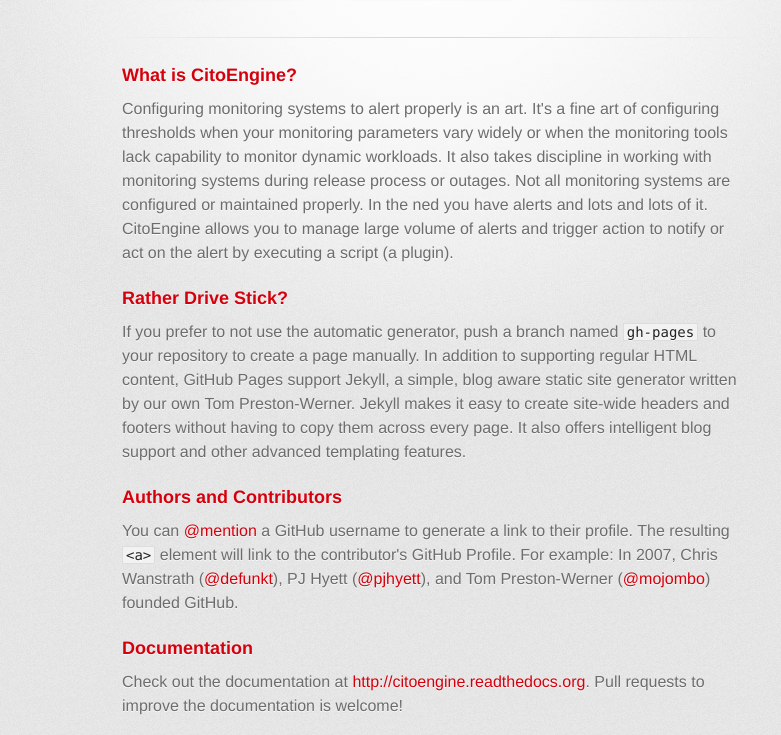
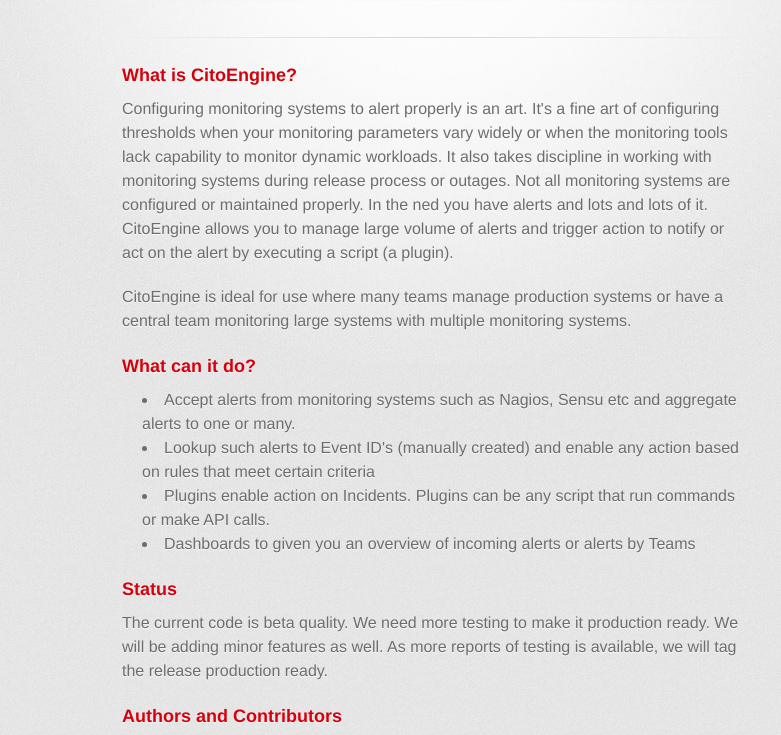
Before and after one commit to CitoEngine/citoengine.github.io, a plain HTML site: page index.html in a window 1280 px wide. Shown: the part 209-944 px from the top of the page, without its empty margins (208-989 px from the left). Drawn offline with Linux system fonts and the light colour scheme; a web font is replaced by a local one.

```diff
--- a/index.html
+++ b/index.html
@@ -36,20 +36,30 @@
 
 <p>Configuring monitoring systems to alert properly is an art.  It's a fine art of configuring thresholds when your monitoring parameters vary widely or when the monitoring tools lack capability to monitor dynamic workloads. It also takes discipline in working with monitoring systems during release process or outages. Not all monitoring systems are configured or maintained properly. In the ned you have alerts and lots and lots of it. CitoEngine allows you to manage large volume of alerts and trigger action to notify or act on the alert by executing a script (a plugin).</p>
 
+<p>CitoEngine is ideal for use where many teams manage production systems or have a central team monitoring large systems with multiple monitoring systems.</p>
+
 <h3>
-<a name="rather-drive-stick" class="anchor" href="#rather-drive-stick"><span class="octicon octicon-link"></span></a>Rather Drive Stick?</h3>
+<a name="what-can-it-do" class="anchor" href="#what-can-it-do"><span class="octicon octicon-link"></span></a>What can it do?</h3>
 
-<p>If you prefer to not use the automatic generator, push a branch named <code>gh-pages</code> to your repository to create a page manually. In addition to supporting regular HTML content, GitHub Pages support Jekyll, a simple, blog aware static site generator written by our own Tom Preston-Werner. Jekyll makes it easy to create site-wide headers and footers without having to copy them across every page. It also offers intelligent blog support and other advanced templating features.</p>
+<ul>
+<li>Accept alerts from monitoring systems such as Nagios, Sensu etc and aggregate alerts to one or many. </li>
+<li>Lookup such alerts to Event ID's (manually created) and enable any action based on rules that meet certain criteria</li>
+<li>Plugins enable action on Incidents. Plugins can be any script that run commands or make API calls.</li>
+<li>Dashboards to given you an overview of incoming alerts or alerts by Teams</li>
+</ul><h3>
+<a name="status" class="anchor" href="#status"><span class="octicon octicon-link"></span></a>Status</h3>
+
+<p>The current code is beta quality. We need more testing to make it production ready. We will be adding minor features as well. As more reports of testing is available, we will tag the release production ready. </p>
 
 <h3>
 <a name="authors-and-contributors" class="anchor" href="#authors-and-contributors"><span class="octicon octicon-link"></span></a>Authors and Contributors</h3>
 
-<p>You can <a href="https://github.com/blog/821" class="user-mention">@mention</a> a GitHub username to generate a link to their profile. The resulting <code>&lt;a&gt;</code> element will link to the contributor's GitHub Profile. For example: In 2007, Chris Wanstrath (<a href="https://github.com/defunkt" class="user-mention">@defunkt</a>), PJ Hyett (<a href="https://github.com/pjhyett" class="user-mention">@pjhyett</a>), and Tom Preston-Werner (<a href="https://github.com/mojombo" class="user-mention">@mojombo</a>) founded GitHub.</p>
+<p>CitoEngine is created and maintained by Cyrus Dasadia (<a href="https://github.com/ExtremeUnix" class="user-mention">@ExtremeUnix</a>). He is reachable at cyrus at citoengine dot org</p>
 
 <h3>
 <a name="documentation" class="anchor" href="#documentation"><span class="octicon octicon-link"></span></a>Documentation</h3>
 
-<p>Check out the documentation at <a href="http://citoengine.readthedocs.org">http://citoengine.readthedocs.org</a>. Pull requests to improve the documentation is welcome!</p>
+<p>Check out the documentation at <a href="http://citoengine.readthedocs.org">http://citoengine.readthedocs.org</a>. Pull requests to improve the documentation are welcome!</p>
 
 <h3>
 <a name="reporting-bugs-and-support" class="anchor" href="#reporting-bugs-and-support"><span class="octicon octicon-link"></span></a>Reporting Bugs and Support</h3>
@@ -62,6 +72,16 @@
           This page was generated by <a href="http://pages.github.com">GitHub Pages</a>. Tactile theme by <a href="https://twitter.com/jasonlong">Jason Long</a>.
         </footer>
 
+                  <script type="text/javascript">
+            var gaJsHost = (("https:" == document.location.protocol) ? "https://ssl." : "http://www.");
+            document.write(unescape("%3Cscript src='" + gaJsHost + "google-analytics.com/ga.js' type='text/javascript'%3E%3C/script%3E"));
+          </script>
+          <script type="text/javascript">
+            try {
+              var pageTracker = _gat._getTracker("UA-51022591-2");
+            pageTracker._trackPageview();
+            } catch(err) {}
+          </script>
 
       </div>
     </div>
```
Also changed, not shown: params.json (+1 -1 lines).
